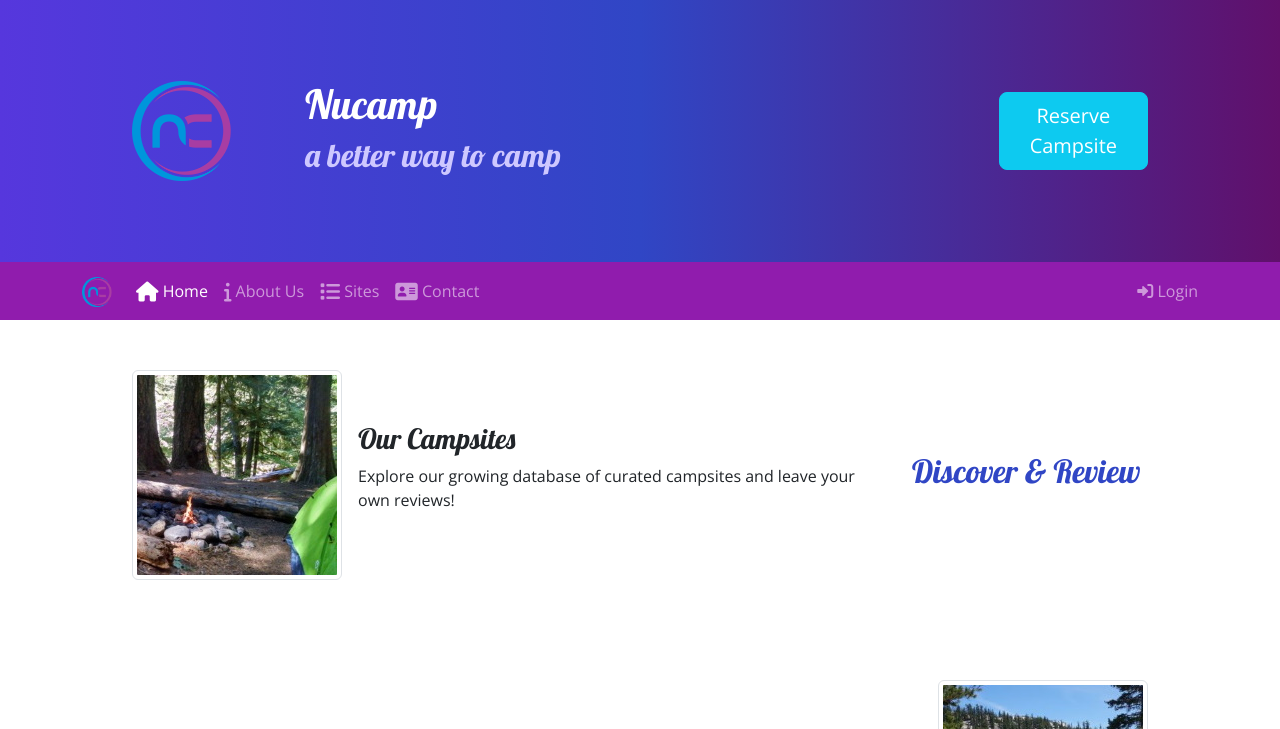
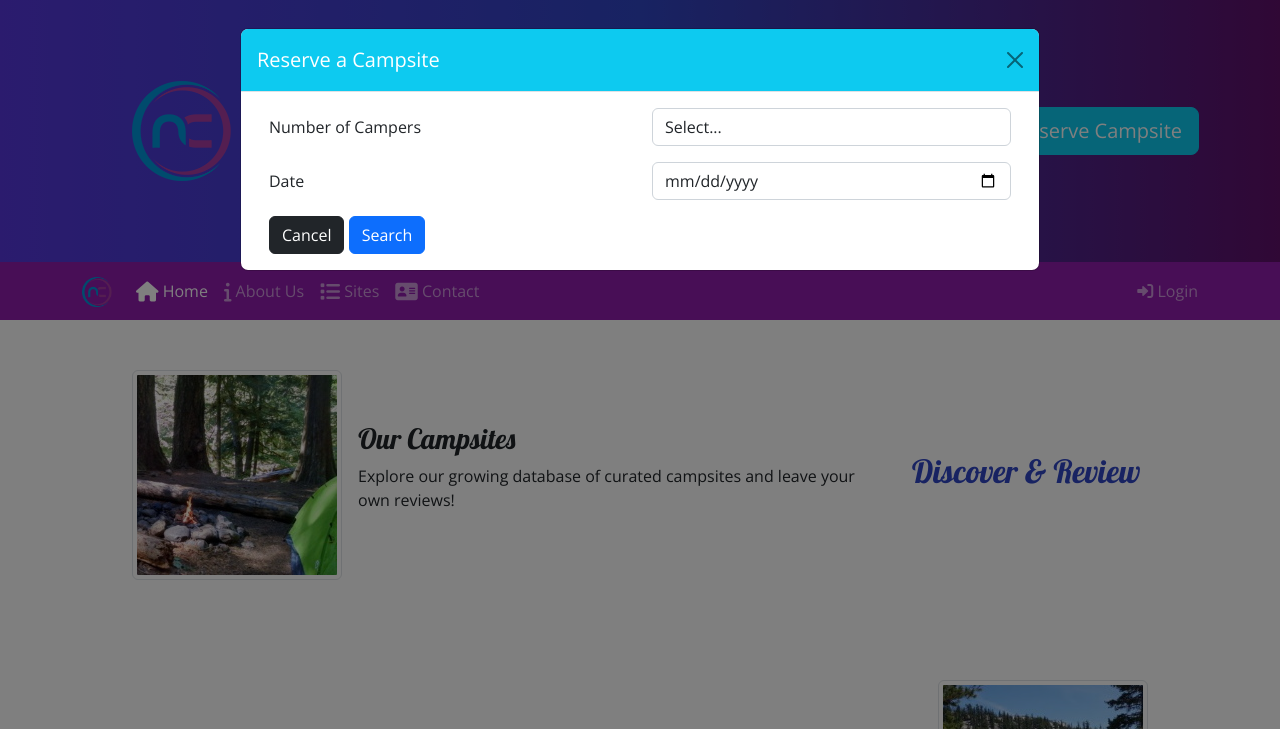
Before and after one commit to lanakawa/nucamp-site, a plain HTML site: page index.html in a window 1280 px wide. Both pictures are taken after a click on the button "Reserve Campsite". Shown: the top 729 px of the page. Drawn offline with nearby package versions, Linux system fonts and the light colour scheme.

Commit message:
Moved the reserve campsite form into modal that is opened by clicking the reserve campsite button in the header

```diff
--- a/index.html
+++ b/index.html
@@ -28,7 +28,7 @@
                     <h2 class="text-sm">a better way to camp</h2>
                 </div>
                 <div class="col-xs col-md-4 col-xl-2">
-                    <button type="button" class="btn btn-lg btn-info text-white"><a href="#reserveForm" style="text-decoration: none; color: white;">Reserve Campsite</a></button>
+                    <button role="button" class="btn btn-lg btn-info text-white text-nowrap" data-bs-toggle="modal" data-bs-target="#reserveModal">Reserve Campsite</button>
                 </div>
             </div>
         </div>
@@ -97,6 +97,49 @@
         </div>
     </div>
 
+    <!-- reserve campsite modal -->
+    <div class="modal fade" id="reserveModal" tabindex="-1">
+        <div class="modal-dialog modal-lg">
+          <div class="modal-content">
+            <div class="modal-header bg-info text-white">
+              <h5 class="modal-title">Reserve a Campsite</h5>
+              <button type="button" class="btn-close" data-bs-dismiss="modal" aria-label="Close"></button>
+            </div>
+            <div class="modal-body">
+                <div class="container-fluid">
+                    <form id="reserveForm">
+                        <div class="row mb-3">
+                            <label class="col-xs col-sm-6 col-form-label" for="camperamount">Number of Campers</label>
+                            <div class="col-xs col-sm-6">
+                                <select id="camperamount" name="camperamount"           class="form-control col-sm-6">
+                                    <option disabled selected>Select...</option>
+                                    <option value="1">1</option>
+                                    <option value="2">2</option>
+                                    <option value="3">3</option>
+                                    <option value="4">4</option>
+                                    <option value="5">5</option>
+                                    <option value="6">6</option>
+                                </select>
+                            </div>
+                        </div>
+
+                        <div class="row mb-3">
+                            <label class="col-xs col-sm-6 col-form-label" for="date">Date</label>
+                            <div class="col-xs col-sm-6">
+                                <input id="date" name="date" type="date" class="form-control">
+                            </div>
+                        </div>
+                        <div class="col">
+                            <button class="btn btn-dark" data-bs-dismiss="modal">Cancel</button>
+                            <button class="btn btn-primary" type="submit">Search</button>
+                        </div>
+                    </form>
+                </div>
+            </div>
+          </div>
+        </div>
+      </div>
+
 
     <!-- main section -->
     <main class="container">
@@ -147,45 +190,6 @@
             </div>
         </section>
 
-
-        <section class="row row-content">
-            <div class="col-sm-9 mx-auto">
-                <div class="card">
-                    <h3 class="card-header bg-info text-white">Reserve a Campsite</h3>
-                    <div class="card-body">
-                        <form id="reserveForm">
-
-                            <div class="row mb-3">
-                                    <label class="col-xs col-sm-6 col-form-label" for="camperamount">Number of Campers</label>
-                                <div class="col-xs col-sm-6">
-                                    <select id="camperamount" name="camperamount"           class="form-control col-sm-6">
-                                        <option disabled selected>Select...</option>
-                                        <option value="1">1</option>
-                                        <option value="2">2</option>
-                                        <option value="3">3</option>
-                                        <option value="4">4</option>
-                                        <option value="5">5</option>
-                                        <option value="6">6</option>
-                                    </select>
-                                </div>
-                            </div>
-
-                            <div class="row mb-3">
-                                <label class="col-xs col-sm-6 col-form-label" for="date">Date</label>
-                                <div class="col-xs col-sm-6">
-                                    <input id="date" name="date" type="date" class="form-control">
-                                </div>
-                            </div>
-
-                            <div class="col">
-                                <button class="btn btn-primary" type="submit">Search</button>
-                            </div>
-                        </form>
-                    </div>
-                </div>
-            </div>
-        </section>
-
     </main>
 
 
```
